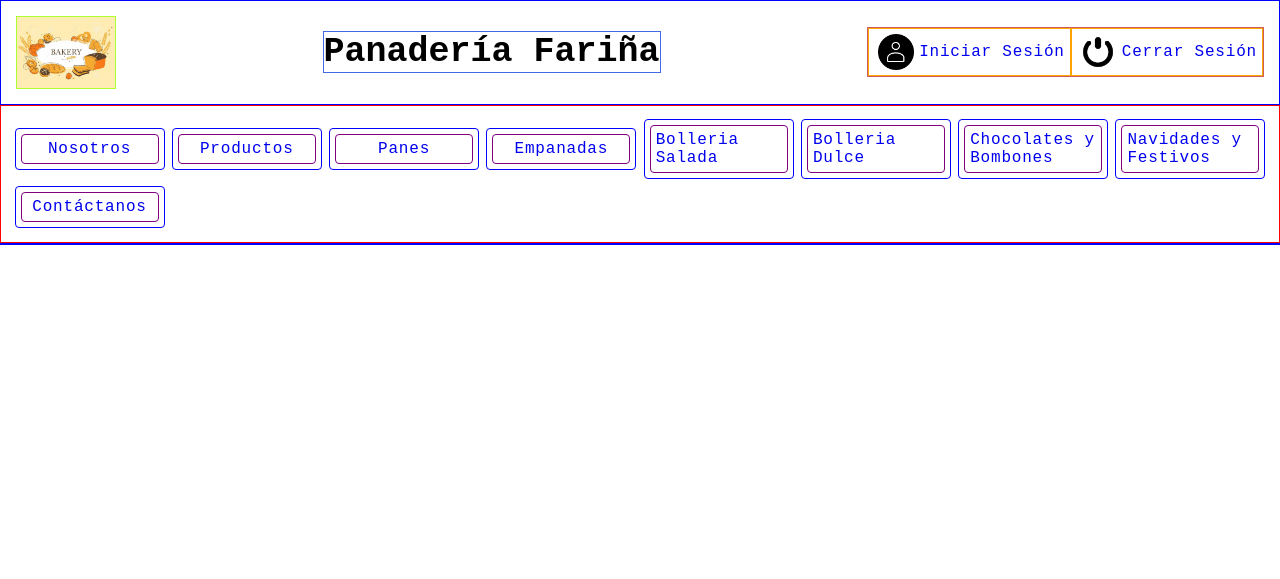
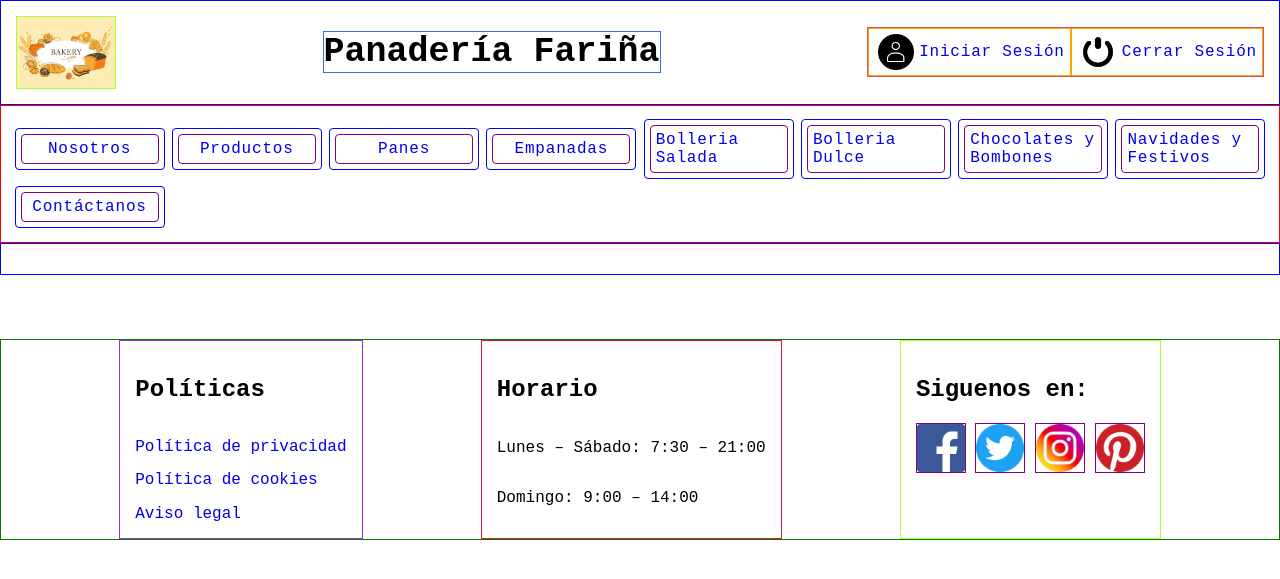
Before and after one commit to SilviaCastroCaamano25/PFC, a PHP site: page /detalles.php in a window 1280 px wide. Shown: the top 579 px of the page. Run offline with PHP 8.4, Linux system fonts and the light colour scheme; data that the repository does not hold is empty.

Commit message:
La página de detalles con el css

```diff
--- a/PaginaProductos.php
+++ b/PaginaProductos.php
@@ -42,7 +42,7 @@
                     while($cate=mysqli_fetch_array ($categoria) ) {
 
                         echo "<div class='btn_categoria'><form method='post' action='detalles.php'>";
-                            echo "<p>Categoria: ".$cate["categoria"]."</p><br>";
+                            echo "<p><span>Categoria: </span>".$cate["categoria"]."</p><br>";
                             echo "<input type='hidden'><input type='image' id='imagen' src='imagenes/".$cate["foto"]."'>";
                             echo "<input type='submit' id='idc' name='idc' value='".$cate["categoria"]."'>";
                         echo "</form></div>";
--- a/css/PaginaProductos.css
+++ b/css/PaginaProductos.css
@@ -130,6 +130,10 @@ div.btn_categoria p{
     border: 1px solid orange;
 }
 
+div.btn_categoria p span{
+    font-weight: 700;
+}
+
 div.btn_categoria input#idc{
     width: 150px;
     display: flex;
--- a/css/detalles.css
+++ b/css/detalles.css
@@ -102,5 +102,77 @@ div.submenu a .boton{
 /**********************************************************/
 
 div.cuerpo{
+    display: flex;
+    flex-direction: row;
+    flex-wrap: wrap;
+    justify-content: space-evenly;
+    align-items: center;
+    padding: 15px;
     border: 1px solid blue;
 }
+
+div.produc{
+    max-width: 255px;
+    display: flex;
+    flex-direction: column;
+    flex-wrap: wrap;
+    align-items: center;
+    margin-top: 15px;
+    border: 1px solid greenyellow;
+}
+
+div.produc p{
+    text-align: center;
+}
+
+div.produc p span{
+    font-weight: 700;
+}
+
+/*********************************************************************/
+
+div.footer{
+    display: flex;
+    flex-direction: row;
+    justify-content: space-evenly;
+    margin-bottom: 0;
+    margin-top: 64px;
+    border: 1px solid green;
+}
+
+.footer .col1{
+    display: flex;
+    flex-direction: column;
+    justify-content: space-between;
+    align-items: flex-start;
+    padding: 15px;
+    border: 1px solid darkorchid;
+}
+
+.footer .col1 a{
+    text-decoration: none;
+}
+
+.footer .col2{
+    display: flex;
+    flex-direction: column;
+    justify-content: flex-start;
+    align-items: flex-start;
+    padding: 15px;
+    border: 1px solid crimson;
+}
+
+.footer .col3{
+    display: flex;
+    flex-direction: column;
+    justify-content: flex-start;
+    align-items: flex-start;
+    padding: 15px;
+    border: 1px solid greenyellow;
+}
+
+.footer .col3 img{
+    width:"50px";
+    height:"50px";
+    border: 1px solid purple;
+}
--- a/detalles.php
+++ b/detalles.php
@@ -45,9 +45,11 @@
                 $vcategoria_producto=mysqli_query($db, "SELECT * FROM vcategoria_producto WHERE categoria='$idc'") or die ("Fallo en la consulta");
                 if(mysqli_num_rows($vcategoria_producto)>0){
                     while($prod=mysqli_fetch_array ($vcategoria_producto) ) {
-                        echo "<p>Producto: ".$prod["producto"]."</p>";
-                        echo "<p>Precio: ".$prod["precio"]."€</p>";
-                        echo "<input type='hidden'><input type='image' id='imagen' src='imagenes/".$prod["foto"]."'>";
+                        echo "<div class='produc'>";
+                            echo "<p><span>Producto: </span>".$prod["producto"]."</p>";
+                            echo "<p><span>Precio: </span>".$prod["precio"]."€</p>";
+                            echo "<input type='hidden'><input type='image' id='imagen' style='width: 250px; border: 1px solid orange;' src='imagenes/".$prod["foto"]."'>";
+                        echo "</div>";
                     }
                 } else {
                     echo "Error Producto";
@@ -59,5 +61,29 @@
         ?>
     </div>
 
+    <!--Footer de la página-->
+    <div class="footer">
+        <div class="col1" >
+            <h2>Políticas</h2>
+            <a href="#">Política de privacidad</a>
+            <a href="#">Política de cookies</a>
+            <a href="#">Aviso legal</a>
+        </div>
+        <div class="col2" >
+            <h2>Horario</h2>
+            <p>Lunes – Sábado: 7:30 – 21:00</p>
+            <p>Domingo: 9:00 – 14:00</p>
+        </div>
+        <div class="col3">
+            <h2>Siguenos en:</h2>
+            <div class="social">
+                <img src="imagenes/facebook.png" alt="facebook" width="50px" height="50px">
+                <img src="imagenes/twitter.png" alt="twitter" width="50px" height="50px">
+                <img src="imagenes/instagram.png" alt="instagram" width="50px" height="50px">
+                <img src="imagenes/pinterest.png" alt="pinterest" width="50px" height="50px">
+            </div>
+        </div>
+    </div>
+
 </body>
 </html>
```
Also changed, not shown: imagenes/.jpg (added), imagenes/chocolates_bomboncanela.jpg, imagenes/dulces_napolitana.jpg, imagenes/empanadas_empanadadebonito.jpg, imagenes/empanadas_empanadadecarne.jpg, imagenes/festivos_galletas.jpg, imagenes/festivos_panettone.jpg, imagenes/festivos_tronco.jpg, imagenes/panes_panconcurcuma.jpg, imagenes/panes_pandegranada.jpg, imagenes/panes_pandeleche.jpg, imagenes/salados_malla4quesos.jpg, imagenes/salados_napolitanajpg.jpg, 1 other file.
